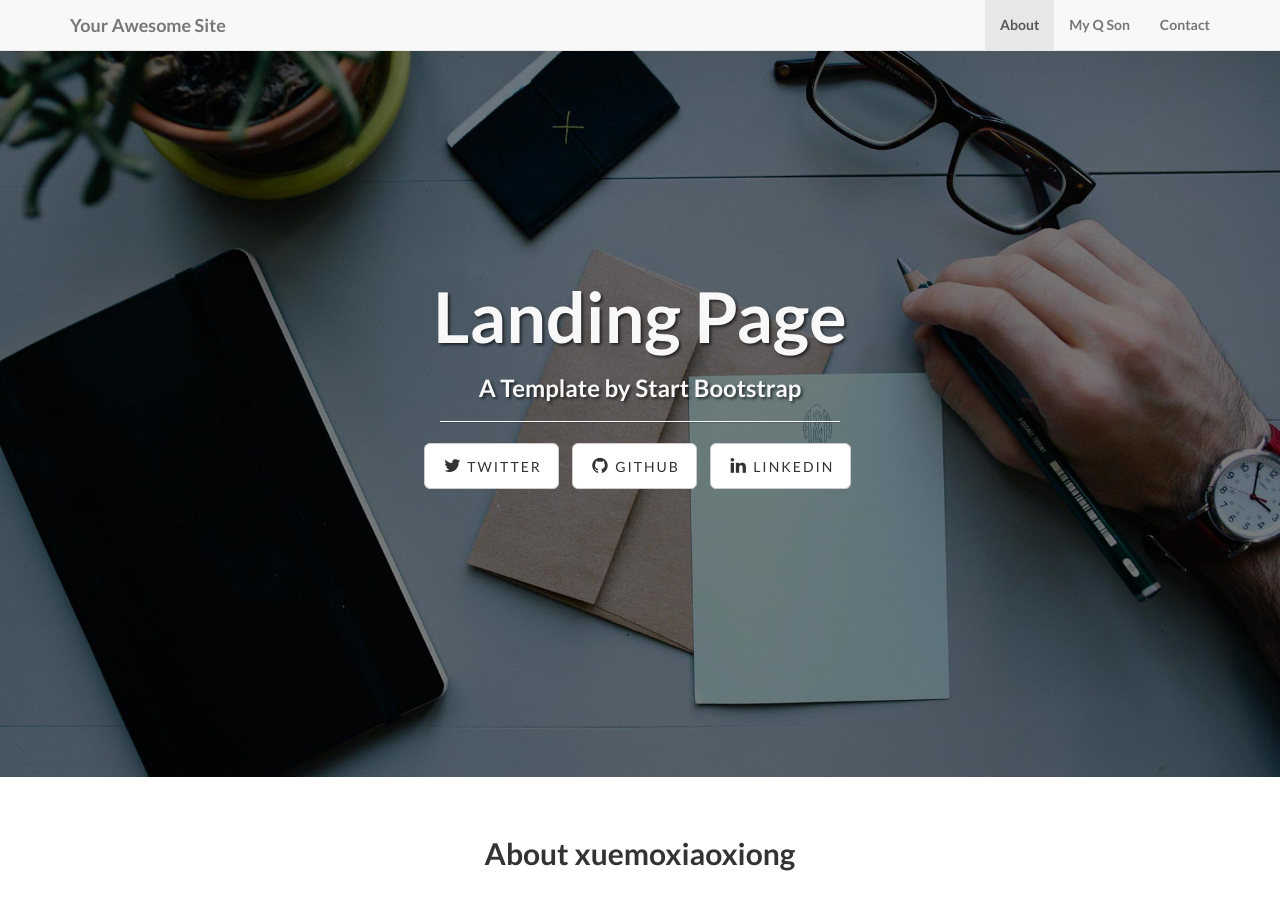
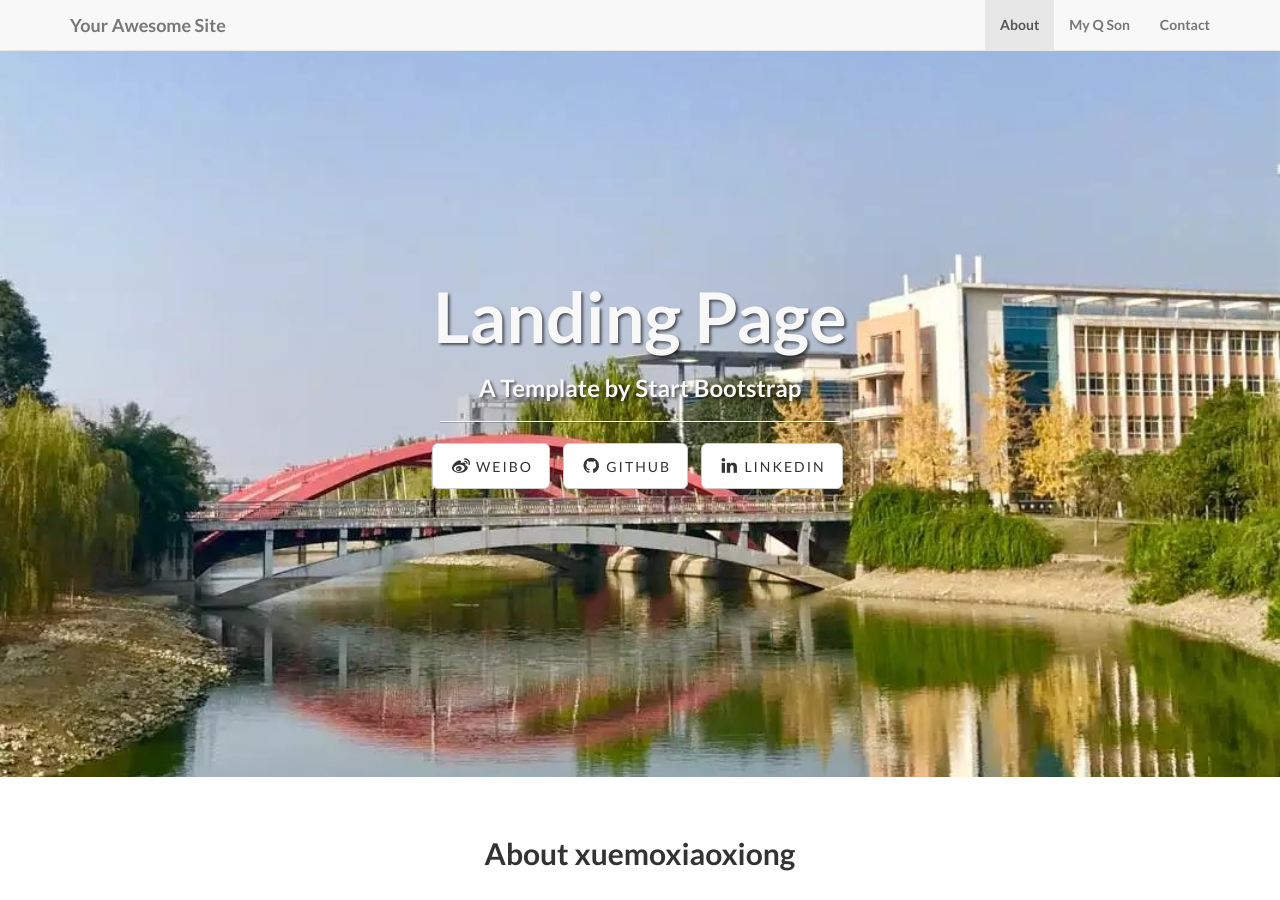
Before and after one commit to xmxxiong/xmxxiong.github.io, a Jekyll site: the page built from index.html, in a window 1280 px wide and 900 px high. Built offline with Jekyll 4.4.1, drawn with Linux system fonts in a browser that asks for light colours.

Commit message:
My Q Son 4

```diff
--- a/_config.yml
+++ b/_config.yml
@@ -26,9 +26,9 @@ permalink: pretty
 # ----------------------- #
 
 social:
-  - title: twitter
-    url: https://twitter.com/SBootstrap
+  - title: weibo
+    url: http://weibo.com/u/3192316240?topnav=1&wvr=6&topsug=1&is_all=1
   - title: github
-    url: https://github.com/IronSummitMedia/startbootstrap
+    url: https://github.com/xuemoxiaoxiong
   - title: linkedin
     url:
--- a/_posts/2017-1-8-services-1.markdown
+++ b/_posts/2017-1-8-services-1.markdown
@@ -1,6 +1,6 @@
 ---
 layout: default
-img: psb.jpg
+img: shuijiao.jpg
 category: My Q son
 title: My first Blog
 description: |
```
Also changed, not shown: img/banner-bg.jpg, img/intro-bg.jpg.
